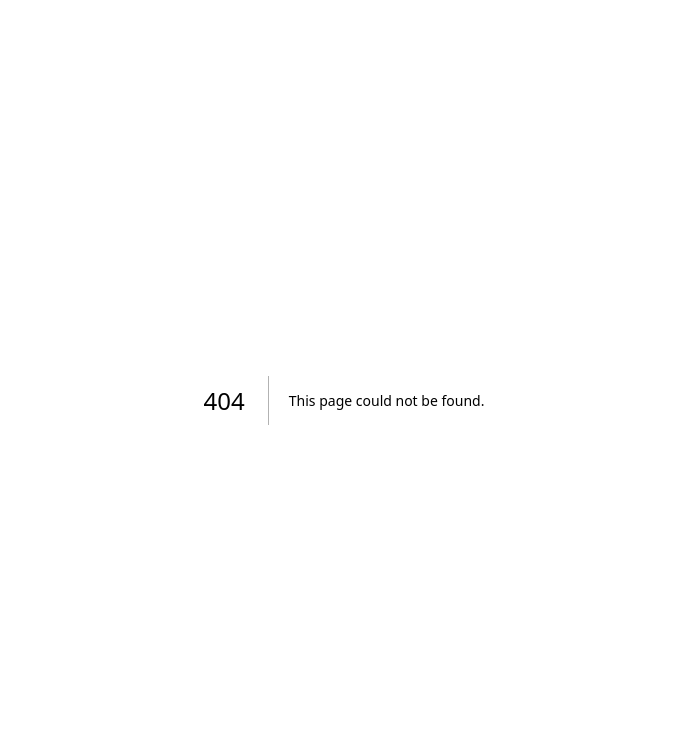
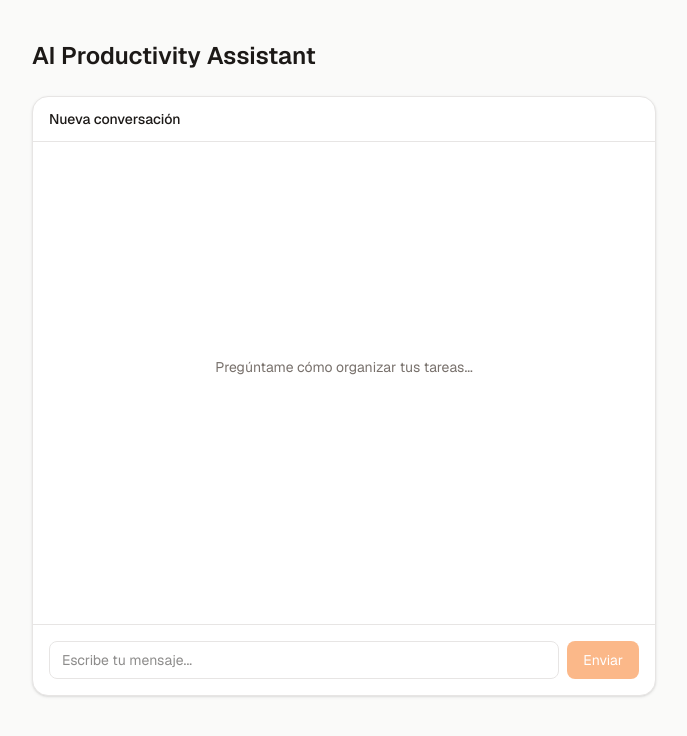
Before and after one commit to stivenslop2/task-manager-ai, a Next.js app: page /chat in a window 1280 px wide. Before the commit this address had no page. Shown: the top 736 px of the page, without its empty margins (296-983 px from the left). Built offline with nearby package versions, Linux system fonts and the light colour scheme.

Commit message:
feat: add AI chat with useChat v6 and DefaultChatTransport

```diff
--- /dev/null
+++ b/app/api/chat/route.ts
@@ -0,0 +1,18 @@
+import { convertToModelMessages, streamText, UIMessage } from 'ai'
+import { openai } from '@ai-sdk/openai'
+
+export const maxDuration = 30
+
+export async function POST(req: Request) {
+  const { messages }: { messages: UIMessage[] } = await req.json()
+
+  const result = streamText({
+    model: openai('gpt-4o-mini'),
+    system: `Eres un asistente de productividad experto.
+Ayudas a los usuarios a organizar sus tareas, planificar su trabajo
+y ser más productivos. Responde de forma concisa y práctica.`,
+    messages: await convertToModelMessages(messages), // ← este es el cambio clave
+  })
+
+  return result.toUIMessageStreamResponse()
+}
--- /dev/null
+++ b/app/chat/page.tsx
@@ -0,0 +1,14 @@
+import Chat from '@/features/chat/components/Chat'
+
+export default function ChatPage() {
+  return (
+    <main className="min-h-screen bg-surface-muted">
+      <div className="mx-auto max-w-2xl px-6 py-10">
+        <h1 className="text-2xl font-semibold text-ink mb-6">
+          AI Productivity Assistant
+        </h1>
+        <Chat />
+      </div>
+    </main>
+  )
+}
--- a/app/page.tsx
+++ b/app/page.tsx
@@ -20,6 +20,7 @@ export default function HomePage() {
         </p>
 
         <div className="mt-8 flex flex-wrap items-center gap-3">
+
           <Link
             href="/tasks"
             className="inline-flex items-center gap-2 rounded-lg bg-brand-500 px-5 py-2.5 text-sm font-medium text-white shadow-sm transition-colors hover:bg-brand-600 active:bg-brand-700"
@@ -35,6 +36,9 @@ export default function HomePage() {
           >
             View on GitHub
           </a>
+          <Link href="/chat" className="inline-flex items-center gap-2 ...">
+            → AI Chat Assistant
+          </Link>
         </div>
       </section>
     </main>
--- /dev/null
+++ b/features/chat/components/Chat.tsx
@@ -0,0 +1,126 @@
+'use client'
+
+import { useChat } from '@ai-sdk/react'
+import { DefaultChatTransport } from 'ai'
+import { useRef, useEffect, useState } from 'react'
+
+export default function Chat() {
+  const [input, setInput] = useState('')
+  const bottomRef = useRef<HTMLDivElement>(null)
+
+  const { messages, sendMessage, status, setMessages } = useChat({
+    transport: new DefaultChatTransport({
+      api: '/api/chat',
+    }),
+  })
+
+  const isLoading = status === 'streaming' || status === 'submitted'
+
+  useEffect(() => {
+    bottomRef.current?.scrollIntoView({ behavior: 'smooth' })
+  }, [messages])
+
+  function handleSubmit(e: React.FormEvent) {
+    e.preventDefault()
+    if (!input.trim() || isLoading) return
+    const text = input.trim()
+    setInput('')
+    sendMessage({ text })
+  }
+
+  return (
+    <div className="flex flex-col h-[600px] bg-white border border-border rounded-2xl shadow-sm overflow-hidden">
+
+      {/* Header */}
+      <div className="flex items-center justify-between px-4 py-3 border-b border-border">
+        <span className="text-sm font-medium text-ink">
+          {messages.length > 0 ? `${messages.length} mensajes` : 'Nueva conversación'}
+        </span>
+        {messages.length > 0 && (
+          <button
+            onClick={() => setMessages([])}
+            className="text-xs text-ink-muted hover:text-brand-600 transition-colors"
+          >
+            Nueva conversación
+          </button>
+        )}
+      </div>
+
+      {/* Mensajes */}
+      <div className="flex-1 overflow-y-auto p-4 space-y-4">
+        {messages.length === 0 && (
+          <div className="flex items-center justify-center h-full">
+            <p className="text-sm text-ink-muted">
+              Pregúntame cómo organizar tus tareas...
+            </p>
+          </div>
+        )}
+
+        {messages.map((message) => (
+          <div
+            key={message.id}
+            className={`flex ${message.role === 'user' ? 'justify-end' : 'justify-start'}`}
+          >
+            <div
+              className={`max-w-[80%] rounded-2xl px-4 py-2 text-sm ${
+                message.role === 'user'
+                  ? 'bg-brand-500 text-white'
+                  : 'bg-surface-muted text-ink border border-border'
+              }`}
+            >
+              {/* En v6 el contenido está en message.parts */}
+              {message.parts.map((part, i) =>
+                part.type === 'text' ? (
+                  <p key={i} className="whitespace-pre-wrap">{part.text}</p>
+                ) : null
+              )}
+            </div>
+          </div>
+        ))}
+
+        {isLoading && (
+          <div className="flex justify-start">
+            <div className="bg-surface-muted border border-border rounded-2xl px-4 py-2">
+              <span className="inline-flex gap-1">
+                <span className="w-2 h-2 bg-ink-muted rounded-full animate-bounce [animation-delay:-0.3s]" />
+                <span className="w-2 h-2 bg-ink-muted rounded-full animate-bounce [animation-delay:-0.15s]" />
+                <span className="w-2 h-2 bg-ink-muted rounded-full animate-bounce" />
+              </span>
+            </div>
+          </div>
+        )}
+
+        <div ref={bottomRef} />
+      </div>
+
+      {/* Warning conversación larga */}
+      {messages.length > 10 && (
+        <div className="px-4 py-2 bg-brand-50 border-t border-brand-200">
+          <p className="text-xs text-brand-700">
+            La conversación es larga, considera empezar una nueva.
+          </p>
+        </div>
+      )}
+
+      {/* Input */}
+      <div className="border-t border-border p-4">
+        <form onSubmit={handleSubmit} className="flex gap-2">
+          <input
+            value={input}
+            onChange={(e) => setInput(e.target.value)}
+            placeholder="Escribe tu mensaje..."
+            disabled={isLoading}
+            className="flex-1 border border-border rounded-lg px-3 py-2 text-sm focus:outline-none focus:ring-2 focus:ring-brand-400 focus:border-brand-400 disabled:opacity-50"
+          />
+          <button
+            type="submit"
+            disabled={!input.trim() || isLoading}
+            className="px-4 py-2 bg-brand-500 text-white rounded-lg text-sm hover:bg-brand-600 disabled:opacity-50 disabled:cursor-not-allowed"
+          >
+            {isLoading ? 'Enviando...' : 'Enviar'}
+          </button>
+        </form>
+      </div>
+    </div>
+  )
+}
--- a/package.json
+++ b/package.json
@@ -9,8 +9,8 @@
     "lint": "eslint"
   },
   "dependencies": {
-    "@ai-sdk/anthropic": "^3.0.71",
     "@ai-sdk/openai": "^3.0.53",
+    "@ai-sdk/react": "^3.0.170",
     "ai": "^6.0.168",
     "next": "16.2.4",
     "react": "19.2.4",
```
Also changed, not shown: 1 other file (tests, documents, lock files or other folders).
